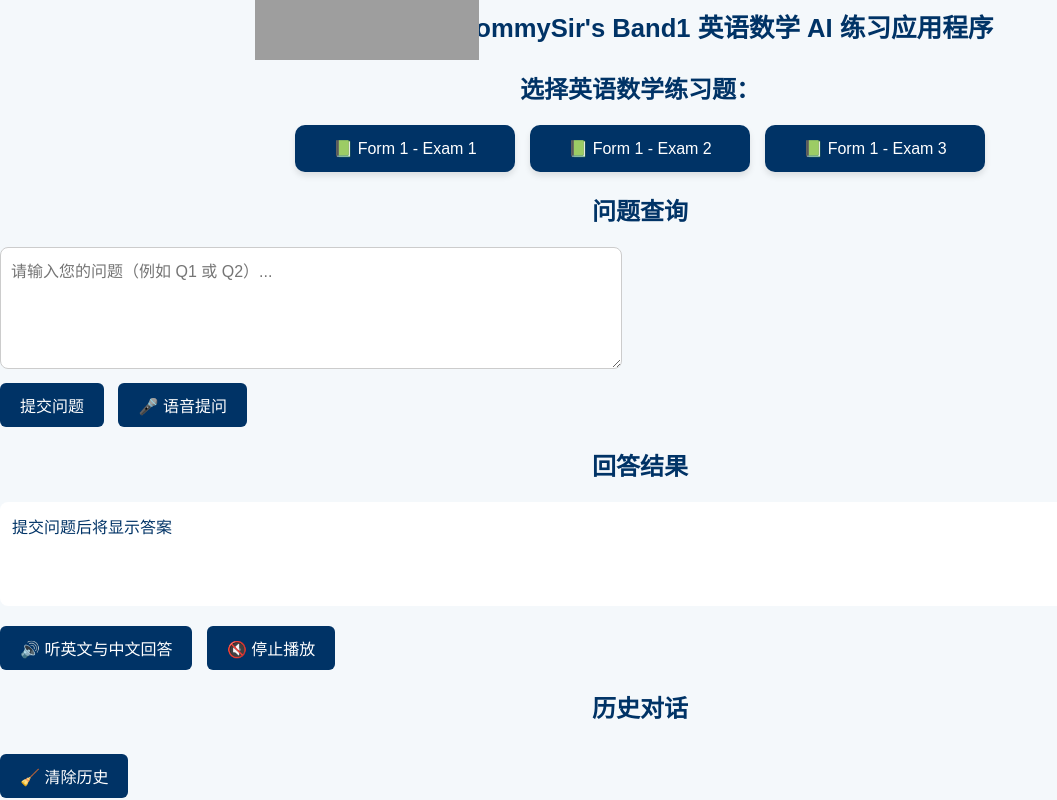
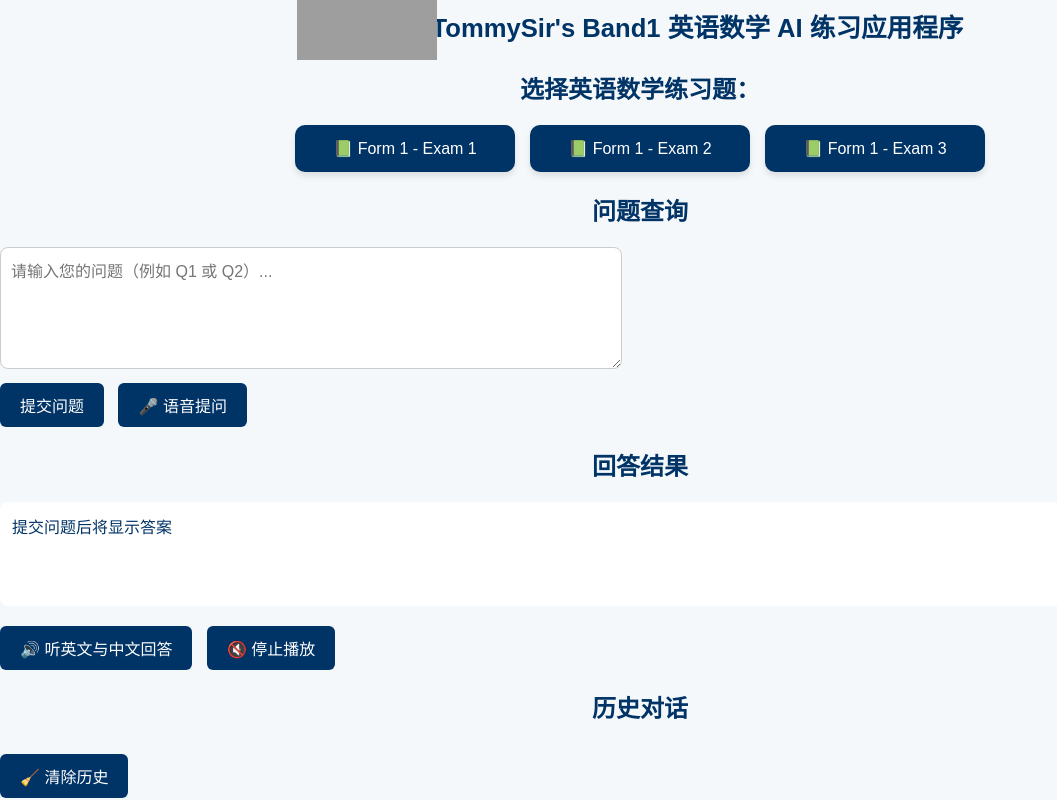
Before and after one commit to TommyTam2012/form2-math-app, a website: page public/exam/index.html in a window 1280 px wide. Shown: the whole page, without its empty margins (0-1057 px from the left). Drawn offline with Linux system fonts and the light colour scheme; grey boxes are pictures that could not be loaded.

Commit message:
Update style.css

```diff
--- a/public/style.css
+++ b/public/style.css
@@ -125,8 +125,8 @@ button:hover {
 
 /* ✅ Injected: School Header & Logo Styling */
 .school-logo {
-  height: auto;
-  width: 160px;         /* 💥 force a larger display width */
+  height: 80;
+  width: 100px;         /* 💥 force a larger display width */
   image-rendering: auto;
   transform: scale(1.4); /* Extra visual boost */
 }
@@ -134,7 +134,7 @@ button:hover {
   display: flex;
   align-items: center;
   justify-content: center;
-  gap: 20px;
+  gap: 40px;
 }
 
 .school-header h1 {
```
